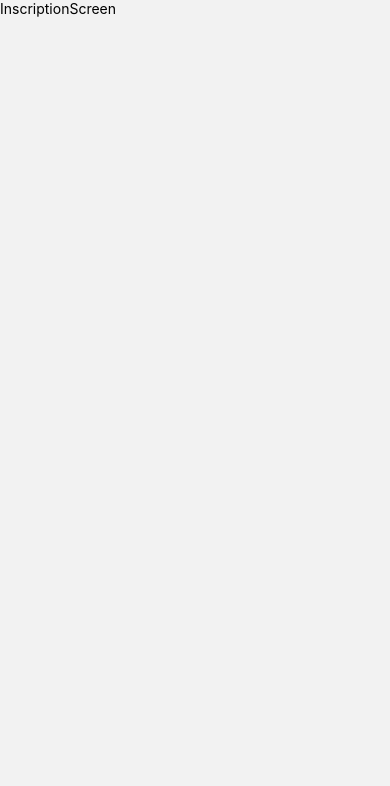
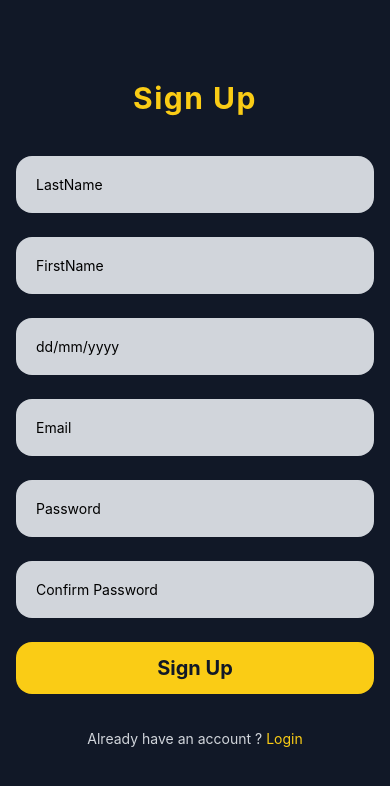
Before and after one commit to zineblaanaya/TAM-Mobile, a React Native app in the folder TAMM/: screen /SignUp in a window 390 px wide. Shown: the top 786 px of the page. Built offline with nearby package versions, Linux system fonts and the light colour scheme.

Commit message:
signUp page done

```diff
--- a/TAMM/screens/InscriptionScreen.js
+++ b/TAMM/screens/InscriptionScreen.js
@@ -1,10 +1,69 @@
-import { View, Text } from 'react-native'
+import { View, Text, TextInput, TouchableOpacity } from 'react-native'
 import React from 'react'
+import { useNavigation } from '@react-navigation/core';
 
 export default function InscriptionScreen() {
+  const navigation = useNavigation();
   return (
-    <View>
-      <Text>InscriptionScreen</Text>
+    <View className="bg-gray-900 h-full w-full ">
+      <View className="flex items-center">
+        <Text className="text-yellow-400 font-bold text-3xl pt-20 pb-10 tracking-wider">Sign Up</Text>
+      </View>
+       {/* form */}
+
+  <View className="flex items-center mx-4 space-y-6 pb-8">
+
+  <View className="bg-gray-300 p-5 rounded-2xl w-full">
+  <TextInput placeholder="LastName" placeholderTextColor={'black'}  ></TextInput>
+</View>
+
+<View className="bg-gray-300 p-5 rounded-2xl w-full">
+  <TextInput placeholder="FirstName" placeholderTextColor={'black'}  ></TextInput>
+</View>
+
+<View className="bg-gray-300 p-5 rounded-2xl w-full">
+  <TextInput placeholder="dd/mm/yyyy" keyboardType='numeric' maxLength={10} value={Date} placeholderTextColor={'black'}  ></TextInput>
+</View>
+
+<View className="bg-gray-300 p-5 rounded-2xl w-full">
+  <TextInput placeholder="Email" placeholderTextColor={'black'}  ></TextInput>
+</View>
+
+<View className="bg-gray-300 p-5 rounded-2xl w-full">
+  <TextInput placeholder="Password" placeholderTextColor={'black'} secureTextEntry ></TextInput>
+</View>
+
+<View className="bg-gray-300 p-5 rounded-2xl w-full mb-3">
+  <TextInput placeholder="Confirm Password" placeholderTextColor={'black'} secureTextEntry ></TextInput>
+</View>
+
+
+<View className="w-full">
+  <TouchableOpacity className="w-full bg-yellow-400 p-3 rounded-2xl mb-3">
+  <Text className="text-xl font-bold text-gray-900 text-center">Sign Up</Text>
+  </TouchableOpacity>
+</View>
+
+
+<View className= "flex-row justify-center">
+
+
+<Text className="text-gray-300">Already have an account ? </Text>
+
+
+  <TouchableOpacity onPress = {()=> navigation.push('Login')}>
+  <Text className="text-yellow-400">Login</Text>
+  </TouchableOpacity>
+
+
+<View/>
+
+
+
+</View>
+</View>
+
+
     </View>
   )
 }
```
